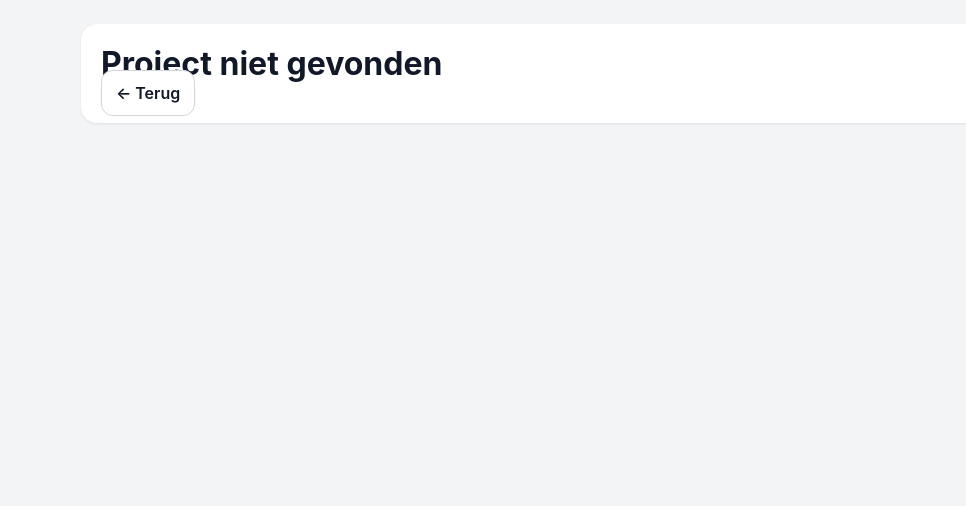
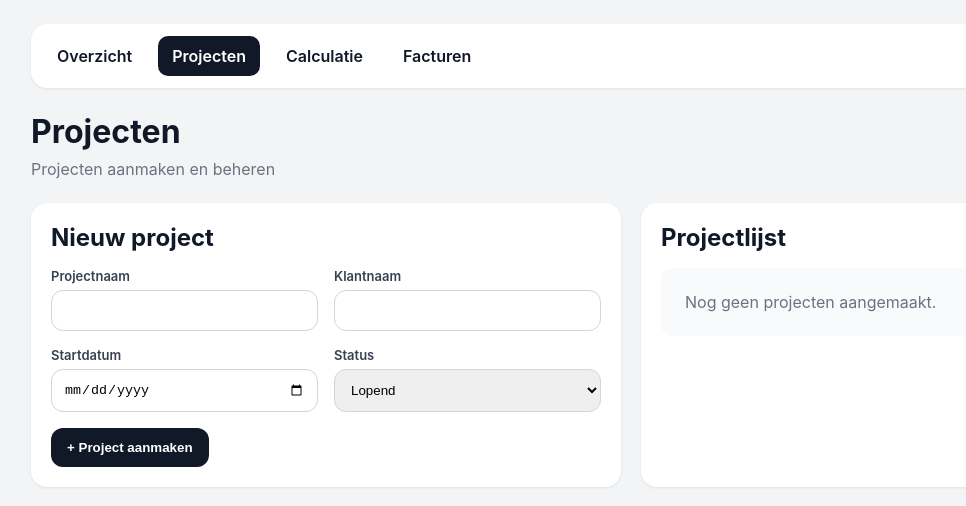
Before and after one commit to daankuiper06-hue/Project-app, a Next.js app: page /project in a window 1280 px wide. Shown: the top 506 px of the page, without its empty margins (9-975 px from the left). Built offline with nearby package versions, Linux system fonts and the light colour scheme.

Commit message:
Refactor ProjectPage to ProjectenPage with new features

```diff
--- a/app/project/page.js
+++ b/app/project/page.js
@@ -1,106 +1,272 @@
 "use client";
 
-import { useEffect, useMemo, useState } from "react";
+import { useEffect, useState } from "react";
 
-function getProjecten() {
-  if (typeof window === "undefined") return [];
-  const raw = localStorage.getItem("project-app-data-v2");
-  return raw ? JSON.parse(raw) : [];
+const STORAGE_KEY = "dkuiper_app_data_v1";
+
+function getLegeProjectenData() {
+  return {
+    activeProjectId: null,
+    margePercentage: 20,
+    projecten: [],
+  };
 }
 
-function saveProjecten(projecten) {
-  localStorage.setItem("project-app-data-v2", JSON.stringify(projecten));
+export default function ProjectenPage() {
+  const [data, setData] = useState(getLegeProjectenData());
+  const [geladen, setGeladen] = useState(false);
+
+  const [nieuwProject, setNieuwProject] = useState({
+    naam: "",
+    klant: "",
+    startdatum: "",
+    status: "Lopend",
+  });
+
+  useEffect(() => {
+    const opgeslagen = localStorage.getItem(STORAGE_KEY);
+    if (opgeslagen) {
+      setData(JSON.parse(opgeslagen));
+    }
+    setGeladen(true);
+  }, []);
+
+  useEffect(() => {
+    if (geladen) {
+      localStorage.setItem(STORAGE_KEY, JSON.stringify(data));
+    }
+  }, [data, geladen]);
+
+  function maakProjectAan() {
+    if (!nieuwProject.naam || !nieuwProject.klant || !nieuwProject.startdatum) {
+      alert("Vul projectnaam, klantnaam en startdatum in.");
+      return;
     }
 
-export default function ProjectPage() {
-  const [projecten, setProjecten] = useState([]);
-  const [project, setProject] = useState(null);
+    const project = {
+      id: Date.now(),
+      naam: nieuwProject.naam,
+      klant: nieuwProject.klant,
+      startdatum: nieuwProject.startdatum,
+      status: nieuwProject.status,
+      materialen: [],
+      arbeid: [],
+    };
 
-  useEffect(() => {
-    const data = getProjecten();
-    setProjecten(data);
+    setData((prev) => ({
+      ...prev,
+      activeProjectId: project.id,
+      projecten: [...prev.projecten, project],
+    }));
 
-    const params = new URLSearchParams(window.location.search);
-    const id = params.get("id");
-    setProject(data.find((p) => p.id === id) || null);
-  }, []);
-
-  const projectId = useMemo(() => project?.id || "", [project]);
-
-  function updateField(field, value) {
-    const updated = projecten.map((p) =>
-      p.id === projectId ? { ...p, [field]: value } : p
-    );
-    setProjecten(updated);
-    saveProjecten(updated);
-    setProject(updated.find((p) => p.id === projectId));
+    setNieuwProject({
+      naam: "",
+      klant: "",
+      startdatum: "",
+      status: "Lopend",
+    });
   }
 
-  if (!project) {
-    return (
-      <main style={styles.page}>
-        <div style={styles.container}>
-          <div style={styles.card}>
-            <h1 style={styles.title}>Project niet gevonden</h1>
-            <a href="/" style={styles.backButton}>← Terug</a>
-          </div>
-        </div>
-      </main>
-    );
+  function verwijderProject(id) {
+    const ok = confirm("Weet je zeker dat je dit project wilt verwijderen?");
+    if (!ok) return;
+
+    setData((prev) => {
+      const nieuweProjecten = prev.projecten.filter((p) => p.id !== id);
+      return {
+        ...prev,
+        activeProjectId: nieuweProjecten[0]?.id || null,
+        projecten: nieuweProjecten,
+      };
+    });
   }
+
+  function setActief(id) {
+    setData((prev) => ({
+      ...prev,
+      activeProjectId: id,
+    }));
+  }
+
+  function updateProject(id, field, value) {
+    setData((prev) => ({
+      ...prev,
+      projecten: prev.projecten.map((p) =>
+        p.id === id ? { ...p, [field]: value } : p
+      ),
+    }));
+  }
+
+  const actiefProject =
+    data.projecten.find((p) => p.id === data.activeProjectId) || null;
 
   return (
     <main style={styles.page}>
       <div style={styles.container}>
-        <header style={styles.header}>
+        <nav style={styles.navBar}>
+          <a href="/" style={styles.navLink}>Overzicht</a>
+          <a href="/projecten" style={styles.navLinkActive}>Projecten</a>
+          <a href="/calculatie" style={styles.navLink}>Calculatie</a>
+          <a href="/facturen" style={styles.navLink}>Facturen</a>
+        </nav>
+
+        <div style={styles.header}>
           <div>
-            <h1 style={styles.title}>Project</h1>
-            <p style={styles.subtitle}>Gegevens van dit project</p>
+            <h1 style={styles.title}>Projecten</h1>
+            <p style={styles.subtitle}>Projecten aanmaken en beheren</p>
           </div>
-          <div style={styles.buttons}>
-            <a href={`/calculatie?id=${project.id}`} style={styles.linkButton}>
-              Calculatie
-            </a>
-            <a href={`/factuur?id=${project.id}`} style={styles.linkButton}>
-              Factuur
-            </a>
-            <a href="/" style={styles.backButton}>← Terug</a>
         </div>
-        </header>
 
+        <div style={styles.grid}>
           <section style={styles.card}>
-          <div style={styles.grid}>
+            <h2 style={styles.sectionTitle}>Nieuw project</h2>
+
+            <div style={styles.formGrid}>
               <div>
                 <label style={styles.label}>Projectnaam</label>
                 <input
                   style={styles.input}
-                value={project.naam}
-                onChange={(e) => updateField("naam", e.target.value)}
+                  value={nieuwProject.naam}
+                  onChange={(e) =>
+                    setNieuwProject({ ...nieuwProject, naam: e.target.value })
+                  }
                 />
               </div>
+
               <div>
                 <label style={styles.label}>Klantnaam</label>
                 <input
                   style={styles.input}
-                value={project.klant}
-                onChange={(e) => updateField("klant", e.target.value)}
+                  value={nieuwProject.klant}
+                  onChange={(e) =>
+                    setNieuwProject({ ...nieuwProject, klant: e.target.value })
+                  }
                 />
               </div>
+
               <div>
-              <label style={styles.label}>Datum</label>
+                <label style={styles.label}>Startdatum</label>
                 <input
                   type="date"
                   style={styles.input}
-                value={project.datum}
-                onChange={(e) => updateField("datum", e.target.value)}
+                  value={nieuwProject.startdatum}
+                  onChange={(e) =>
+                    setNieuwProject({
+                      ...nieuwProject,
+                      startdatum: e.target.value,
+                    })
+                  }
                 />
               </div>
+
               <div>
                 <label style={styles.label}>Status</label>
                 <select
                   style={styles.input}
-                value={project.status}
-                onChange={(e) => updateField("status", e.target.value)}
+                  value={nieuwProject.status}
+                  onChange={(e) =>
+                    setNieuwProject({ ...nieuwProject, status: e.target.value })
+                  }
+                >
+                  <option>Lopend</option>
+                  <option>Verstuurd</option>
+                  <option>Betaald</option>
+                </select>
+              </div>
+            </div>
+
+            <button style={styles.primaryButton} onClick={maakProjectAan}>
+              + Project aanmaken
+            </button>
+          </section>
+
+          <section style={styles.card}>
+            <h2 style={styles.sectionTitle}>Projectlijst</h2>
+
+            {data.projecten.length === 0 ? (
+              <div style={styles.empty}>Nog geen projecten aangemaakt.</div>
+            ) : (
+              <div style={styles.projectList}>
+                {data.projecten.map((project) => (
+                  <div
+                    key={project.id}
+                    style={{
+                      ...styles.projectItem,
+                      ...(project.id === data.activeProjectId
+                        ? styles.projectItemActive
+                        : {}),
+                    }}
+                  >
+                    <div
+                      style={styles.projectItemContent}
+                      onClick={() => setActief(project.id)}
+                    >
+                      <strong>{project.naam}</strong>
+                      <div style={styles.meta}>{project.klant}</div>
+                      <div style={styles.meta}>{project.startdatum}</div>
+                      <div style={styles.badge}>{project.status}</div>
+                    </div>
+
+                    <button
+                      style={styles.deleteButton}
+                      onClick={() => verwijderProject(project.id)}
+                    >
+                      Verwijder
+                    </button>
+                  </div>
+                ))}
+              </div>
+            )}
+          </section>
+        </div>
+
+        {actiefProject && (
+          <section style={{ ...styles.card, marginTop: 20 }}>
+            <h2 style={styles.sectionTitle}>Actief project</h2>
+
+            <div style={styles.formGrid}>
+              <div>
+                <label style={styles.label}>Projectnaam</label>
+                <input
+                  style={styles.input}
+                  value={actiefProject.naam}
+                  onChange={(e) =>
+                    updateProject(actiefProject.id, "naam", e.target.value)
+                  }
+                />
+              </div>
+
+              <div>
+                <label style={styles.label}>Klantnaam</label>
+                <input
+                  style={styles.input}
+                  value={actiefProject.klant}
+                  onChange={(e) =>
+                    updateProject(actiefProject.id, "klant", e.target.value)
+                  }
+                />
+              </div>
+
+              <div>
+                <label style={styles.label}>Startdatum</label>
+                <input
+                  type="date"
+                  style={styles.input}
+                  value={actiefProject.startdatum}
+                  onChange={(e) =>
+                    updateProject(actiefProject.id, "startdatum", e.target.value)
+                  }
+                />
+              </div>
+
+              <div>
+                <label style={styles.label}>Status</label>
+                <select
+                  style={styles.input}
+                  value={actiefProject.status}
+                  onChange={(e) =>
+                    updateProject(actiefProject.id, "status", e.target.value)
+                  }
                 >
                   <option>Lopend</option>
                   <option>Verstuurd</option>
@@ -109,6 +275,7 @@ export default function ProjectPage() {
               </div>
             </div>
           </section>
+        )}
       </div>
     </main>
   );
@@ -116,58 +283,119 @@ export default function ProjectPage() {
 
 const styles = {
   page: { minHeight: "100vh", padding: "24px 16px" },
-  container: { maxWidth: "1100px", margin: "0 auto" },
-  header: {
+  container: { maxWidth: "1200px", margin: "0 auto" },
+  navBar: {
     display: "flex",
-    justifyContent: "space-between",
-    alignItems: "center",
-    gap: 16,
+    gap: "12px",
     flexWrap: "wrap",
-    marginBottom: 24,
+    background: "#fff",
+    padding: "12px",
+    borderRadius: "16px",
+    boxShadow: "0 1px 3px rgba(0,0,0,0.08)",
+    marginBottom: "24px",
   },
-  buttons: { display: "flex", gap: 10, flexWrap: "wrap" },
-  title: { margin: 0, fontSize: 32, fontWeight: 700 },
-  subtitle: { margin: "6px 0 0 0", color: "#6b7280" },
+  navLink: {
+    textDecoration: "none",
+    color: "#111827",
+    padding: "10px 14px",
+    borderRadius: "10px",
+    fontWeight: 600,
+  },
+  navLinkActive: {
+    textDecoration: "none",
+    color: "#fff",
+    background: "#111827",
+    padding: "10px 14px",
+    borderRadius: "10px",
+    fontWeight: 600,
+  },
+  header: { marginBottom: "24px" },
+  title: { margin: 0, fontSize: "32px", fontWeight: 700 },
+  subtitle: { margin: "8px 0 0 0", color: "#6b7280" },
+  grid: {
+    display: "grid",
+    gridTemplateColumns: "1fr 1fr",
+    gap: "20px",
+  },
   card: {
     background: "#fff",
-    borderRadius: 16,
-    padding: 20,
+    borderRadius: "16px",
+    padding: "20px",
     boxShadow: "0 1px 3px rgba(0,0,0,0.08)",
   },
-  grid: {
+  sectionTitle: { marginTop: 0, marginBottom: "16px" },
+  formGrid: {
     display: "grid",
     gridTemplateColumns: "repeat(auto-fit, minmax(220px, 1fr))",
-    gap: 16,
+    gap: "16px",
+    marginBottom: "16px",
   },
   label: {
     display: "block",
-    marginBottom: 6,
+    marginBottom: "6px",
+    fontSize: "13px",
     fontWeight: 600,
-    fontSize: 13,
     color: "#374151",
   },
   input: {
     width: "100%",
+    padding: "12px",
+    borderRadius: "12px",
+    border: "1px solid #d1d5db",
     boxSizing: "border-box",
-    padding: 12,
-    borderRadius: 12,
-    border: "1px solid #d1d5db",
   },
-  linkButton: {
-    textDecoration: "none",
+  primaryButton: {
     background: "#111827",
     color: "#fff",
-    borderRadius: 12,
-    padding: "12px 14px",
+    border: "none",
+    borderRadius: "12px",
+    padding: "12px 16px",
     fontWeight: 600,
   },
-  backButton: {
-    textDecoration: "none",
-    background: "#fff",
-    color: "#111827",
-    border: "1px solid #d1d5db",
-    borderRadius: 12,
-    padding: "12px 14px",
+  empty: {
+    padding: "24px",
+    background: "#f9fafb",
+    borderRadius: "12px",
+    color: "#6b7280",
+  },
+  projectList: {
+    display: "flex",
+    flexDirection: "column",
+    gap: "12px",
+  },
+  projectItem: {
+    border: "1px solid #e5e7eb",
+    borderRadius: "14px",
+    padding: "14px",
+    background: "#f9fafb",
+  },
+  projectItemActive: {
+    border: "1px solid #111827",
+  },
+  projectItemContent: {
+    cursor: "pointer",
+    marginBottom: "10px",
+  },
+  meta: {
+    color: "#6b7280",
+    fontSize: "13px",
+    marginTop: "4px",
+  },
+  badge: {
+    display: "inline-block",
+    marginTop: "8px",
+    background: "#e5e7eb",
+    padding: "6px 10px",
+    borderRadius: "999px",
+    fontSize: "12px",
+    fontWeight: 600,
+  },
+  deleteButton: {
+    background: "#fee2e2",
+    color: "#991b1b",
+    border: "none",
+    borderRadius: "10px",
+    padding: "10px 12px",
     fontWeight: 600,
   },
 };
```
Lines whose indentation alone changed are shown as unchanged.
